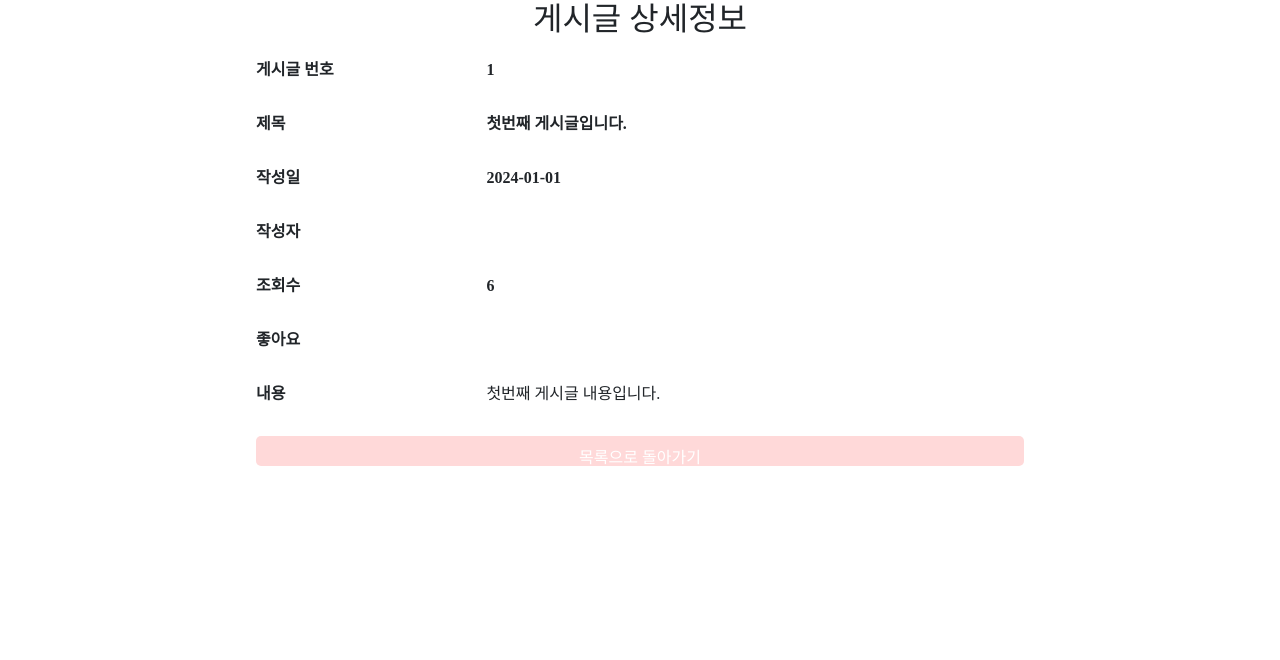
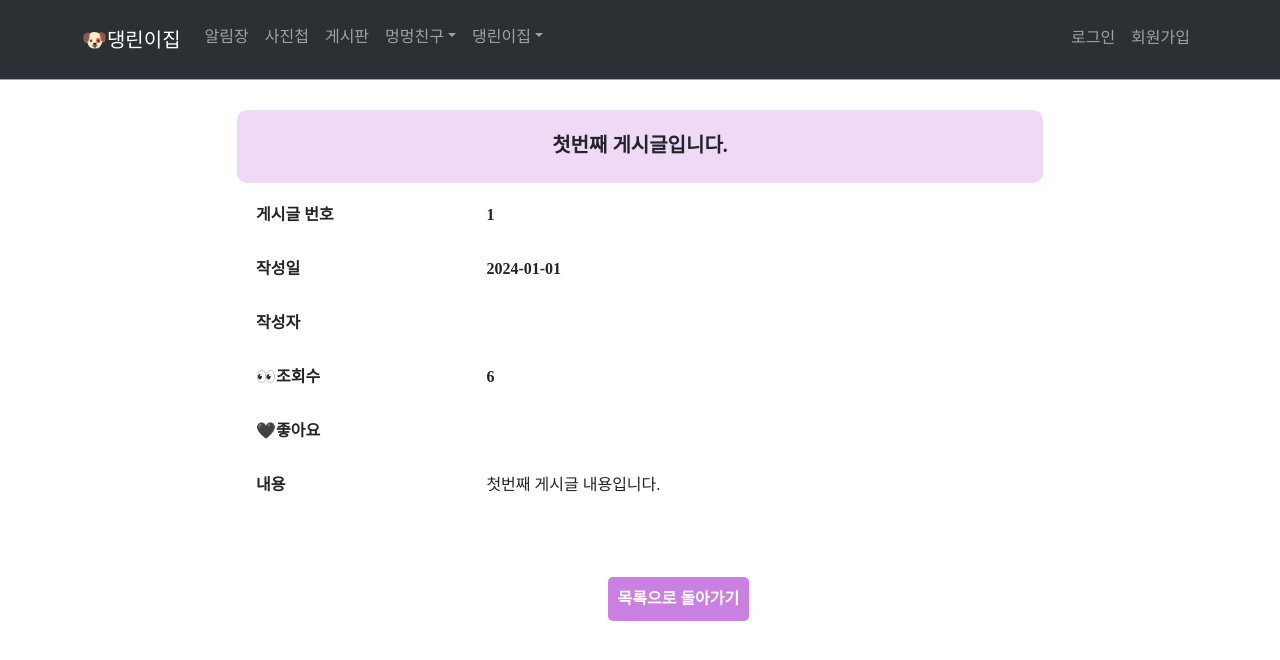
Before and after one commit to xooxpeak/React_Puppy, a React (Create React App) app: page /boardView/1 in a window 1280 px wide. Shown: the top 660 px of the page. Built offline with nearby package versions, Linux system fonts and the light colour scheme.

Commit message:
[Design] 게시판 UI 수정

```diff
--- a/src/css/Board.css
+++ b/src/css/Board.css
@@ -1,14 +1,45 @@
 
-.board-view-wrapper {
+
+
+  .board-view-title-box {
+    background-color: rgba(201, 128, 225, 0.3); /* 연한 보라색의 네모난 박스의 배경색 */
+    padding: 20px;
+    border-radius: 10px; /* 둥근 모서리를 위한 경계 반경 */
+    text-align: center; /* 제목을 가운데 정렬 */
+    max-width: 63%; /* 최대 가로 너비 설정 */
+    max-height: auto;
+    margin: 30px auto 0; /* 가운데 정렬 및 상단 마진 추가 */
+    overflow: auto; /* 내용이 넘치는 경우 스크롤 표시 */
+  }
+
+  .board-view-title {
+      font-size: 20px;
+      font-weight: bold;
+  }
+
+  .board-view-wrapper {
     width: 60%;
     margin: 0 auto;
   }
 
+
   .board-view-go-list-btn {
-    border: 0;
+    width: auto;
+    height: auto;
+    border: none;
     padding: 10px;
-    background-color: #ffd9d9;
-  }
+    background-color: rgb(201, 128, 225);
+    border-radius: 5px;
+    font-size: 16px;
+    font-weight: bold;
+    margin-top: 20px; /* 위 여백 조절 */
+    margin-bottom: 20px; /* 아래 여백 조절 */
+    justify-content: center;
+}
+
+  .board-view-go-list-btn:hover {
+    background-color: #ffb3b3;
+}
 
   .board-view-row {
     margin: 10px 0;
@@ -28,19 +59,29 @@
 
   .button-container {
     display: flex;
-    justify-content: flex-end;
-    width: 10%;
+    justify-content: center;
     margin-bottom: 20px;
+    margin-top: 50px;
+    max-width: 63;
   }
+
+  .button-wrapper {
+    width: 10%; /* 버튼을 감싸는 요소의 너비를 버튼의 내용에 맞게 조절 */
+    text-align: center; /* 버튼을 가운데 정렬 */
+}
 
   .creat-board-btn {
     background-color: rgb(201, 128, 225);
     color: white;
+    width: auto;
+    height: auto;
     border: none;
     padding: 5px 10px;
     border-radius: 5px;
+    font-size: 16px;
+    font-weight: bold;
   }
 
   .creat-board-btn:hover {
-    background-color: #ffd9d9;
+    background-color: #ffb3b3;
   }
--- a/src/css/CommonTable.css
+++ b/src/css/CommonTable.css
@@ -4,6 +4,7 @@
     margin: 0 auto;
     text-align: center;
     border-spacing: 0;
+    margin-top: 3%;
   }
 
   .common-table-header-column {
--- a/src/pages/BoardView.js
+++ b/src/pages/BoardView.js
@@ -2,11 +2,12 @@ import React, { useEffect, useState } from "react";
 import { getPostByNo } from '../../src/Data.js';
 import { useParams, useNavigate } from 'react-router-dom';
 import '../css/Board.css'
+import Nav2 from "../components/Nav2.js";
 
-const BoardView = ({ history }) => {
-    const [data, setData] = useState({});
+let BoardView = ({ history }) => {
+    let [data, setData] = useState({});
 
-    const {no} = useParams();
+    let {no} = useParams();
 
     useEffect(() => {
         setData(getPostByNo(no));
@@ -19,7 +20,15 @@ let goBack = () => {
 
     return(
         <>
-            <h2 align="center">게시글 상세정보</h2>
+        <div>
+            <Nav2/>
+        </div>
+        <div className="board-view-title-box">
+            <div className="board-view-title">
+                {data.title}
+            </div>
+        </div>
+
 
             <div className="board-view-wrapper">
                 {
@@ -30,10 +39,6 @@ let goBack = () => {
                                 <label>{data.no}</label>
                             </div>
                             <div className="board-view-row">
-                                <label>제목</label>
-                                <label>{data.title}</label>
-                            </div>
-                            <div className="board-view-row">
                                 <label>작성일</label>
                                 <label>{data.boardDate}</label>
                             </div>
@@ -42,11 +47,11 @@ let goBack = () => {
                                 <label>{data.userId}</label>
                             </div>
                             <div className="board-view-row">
-                                <label>조회수</label>
+                                <label>👀조회수</label>
                                 <label>{data.views}</label>
                             </div>
                             <div className="board-view-row">
-                                <label>좋아요</label>
+                                <label>🖤좋아요</label>
                                 <label>{data.userLike}</label>
                             </div>
                             <div className="board-view-row">
@@ -60,7 +65,10 @@ let goBack = () => {
                         </>
                     ) : '해당 게시글을 찾을 수 없습니다❌'
                 }
-                <button className="board-view-go-list-btn" onClick={goBack}>목록으로 돌아가기</button>
+            <div className="button-container">
+                <div className="button-wrapper"></div>
+                    <button className="board-view-go-list-btn" onClick={goBack}>목록으로 돌아가기</button>
+                </div>
             </div>
         </>
     )
```
